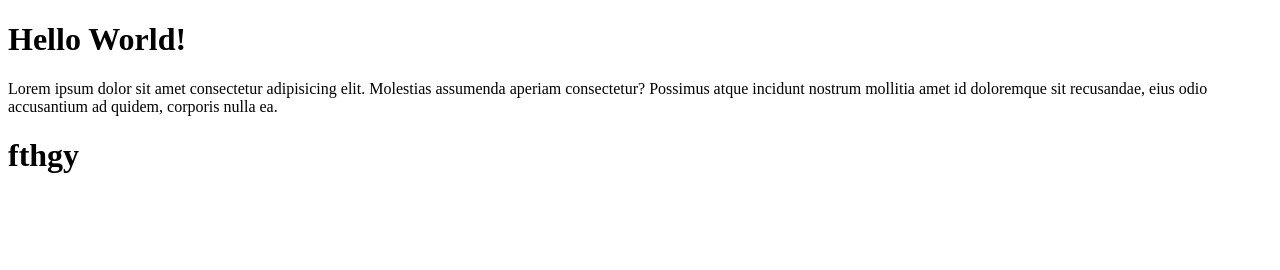
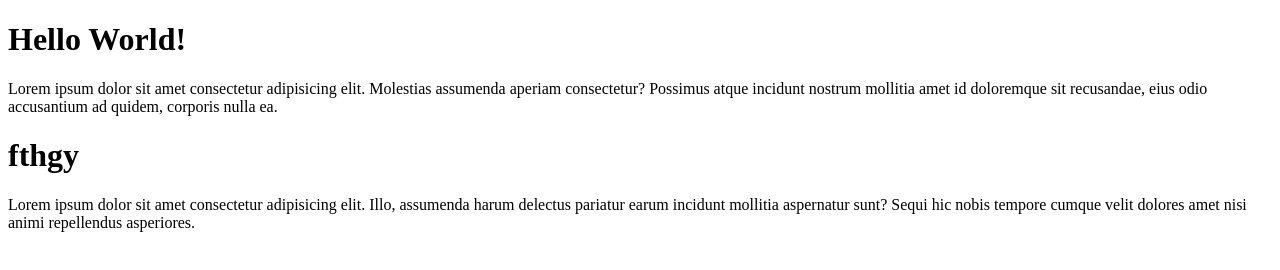
Before and after one commit to enemisan/git-class, a plain HTML site: page index.html in a window 1280 px wide. Drawn offline with Linux system fonts and the light colour scheme.

Commit message:
new twst

```diff
--- a/index.html
+++ b/index.html
@@ -10,5 +10,6 @@
     <h1>Hello World!</h1>
     <p>Lorem ipsum dolor sit amet consectetur adipisicing elit. Molestias assumenda aperiam consectetur? Possimus atque incidunt nostrum mollitia amet id doloremque sit recusandae, eius odio accusantium ad quidem, corporis nulla ea.</p>
     <h1>fthgy</h1>
+    <p>Lorem ipsum dolor sit amet consectetur adipisicing elit. Illo, assumenda harum delectus pariatur earum incidunt mollitia aspernatur sunt? Sequi hic nobis tempore cumque velit dolores amet nisi animi repellendus asperiores.</p>
 </body>
 </html>
```
